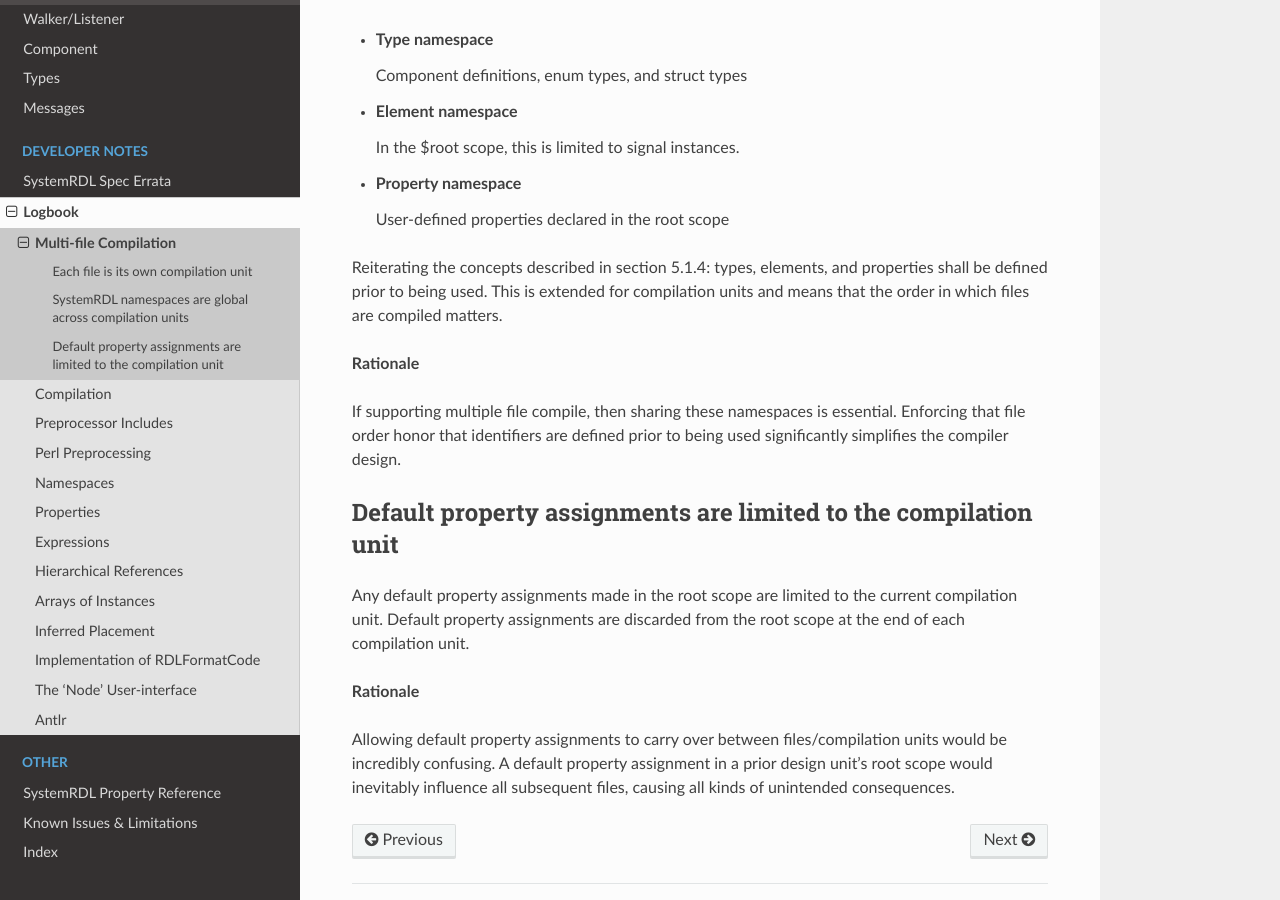
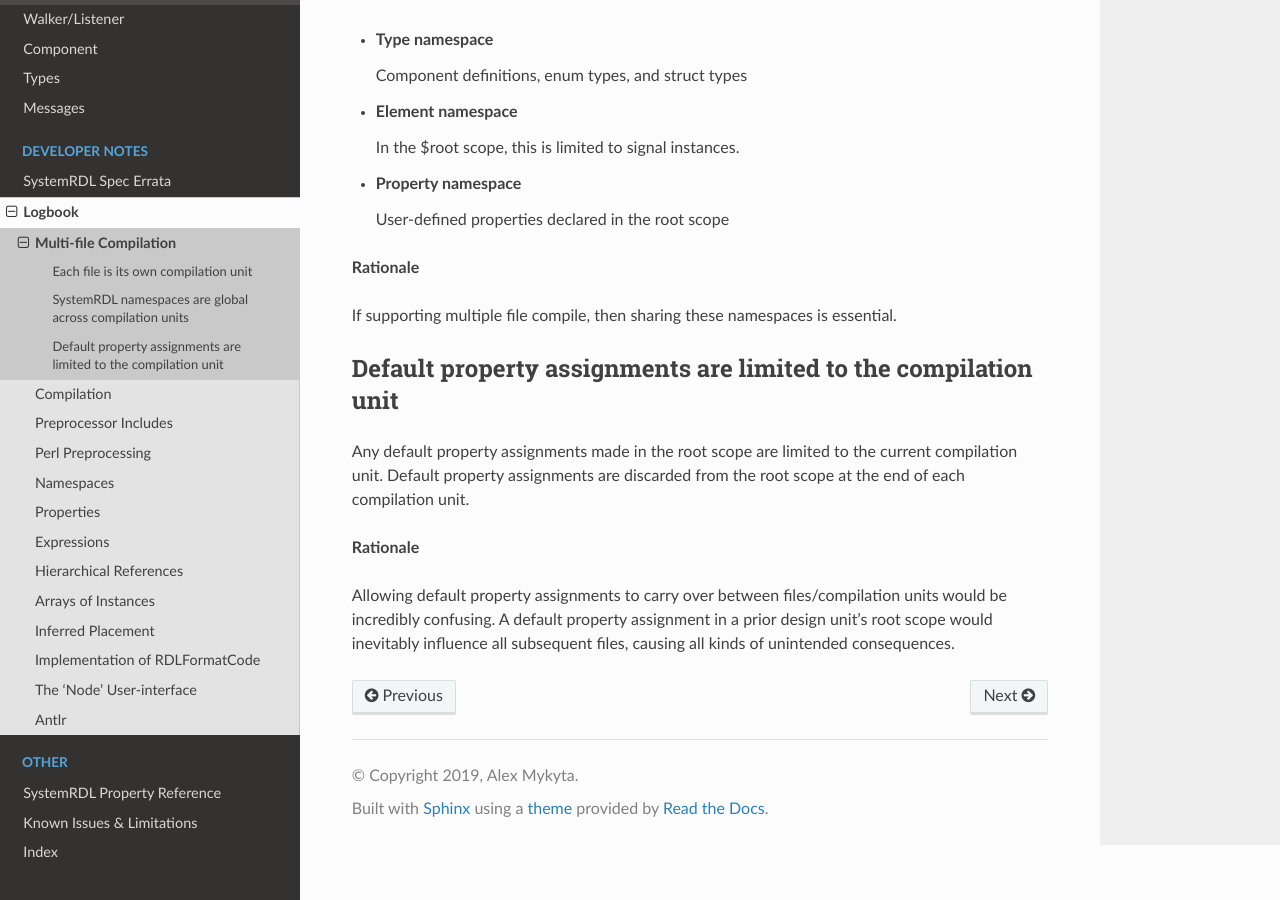
Before and after one commit to SystemRDL/systemrdl-compiler, a Sphinx documentation site: the page built from docs/dev_notes/multi_file_compilation.rst, in a window 1280 px wide and 900 px high, scrolled down 804 px. Built offline with Sphinx 7.4.7 and the Read the Docs theme 2.0.0, drawn with Linux system fonts in a browser that asks for light colours.

Commit message:
Remove unnecessary file order requirement from compilation unit description.

```diff
--- a/docs/dev_notes/multi_file_compilation.rst
+++ b/docs/dev_notes/multi_file_compilation.rst
@@ -48,15 +48,10 @@ Specifically the three namespaces described in the SystemRDL 2.0 spec:
 
   User-defined properties declared in the root scope
 
-Reiterating the concepts described in section 5.1.4: types, elements, and
-properties shall be defined prior to being used. This is extended for
-compilation units and means that the order in which files are compiled matters.
-
 **Rationale**
 
 If supporting multiple file compile, then sharing these namespaces is
-essential. Enforcing that file order honor that identifiers are defined prior
-to being used significantly simplifies the compiler design.
+essential.
 
 
 
```
